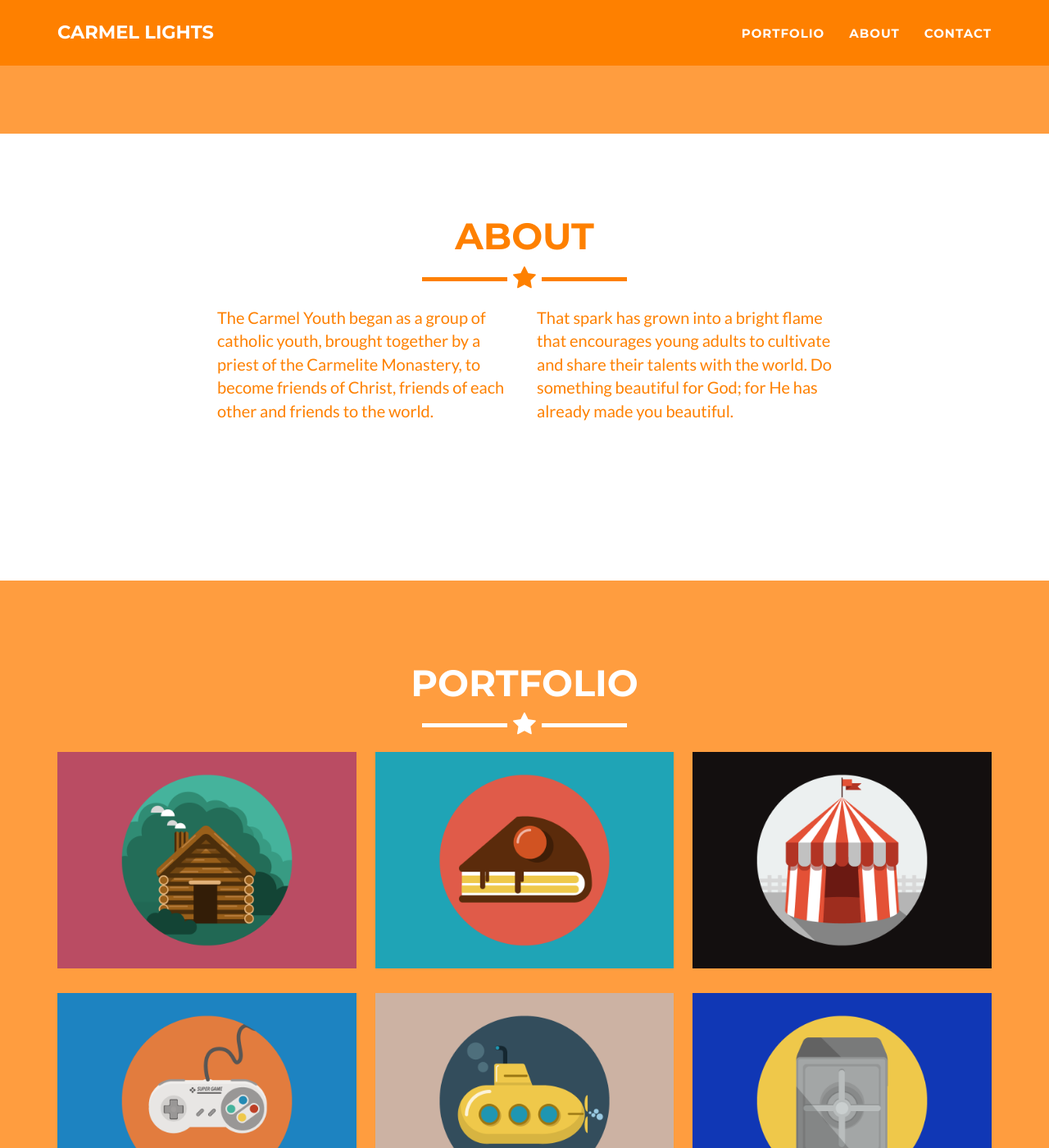
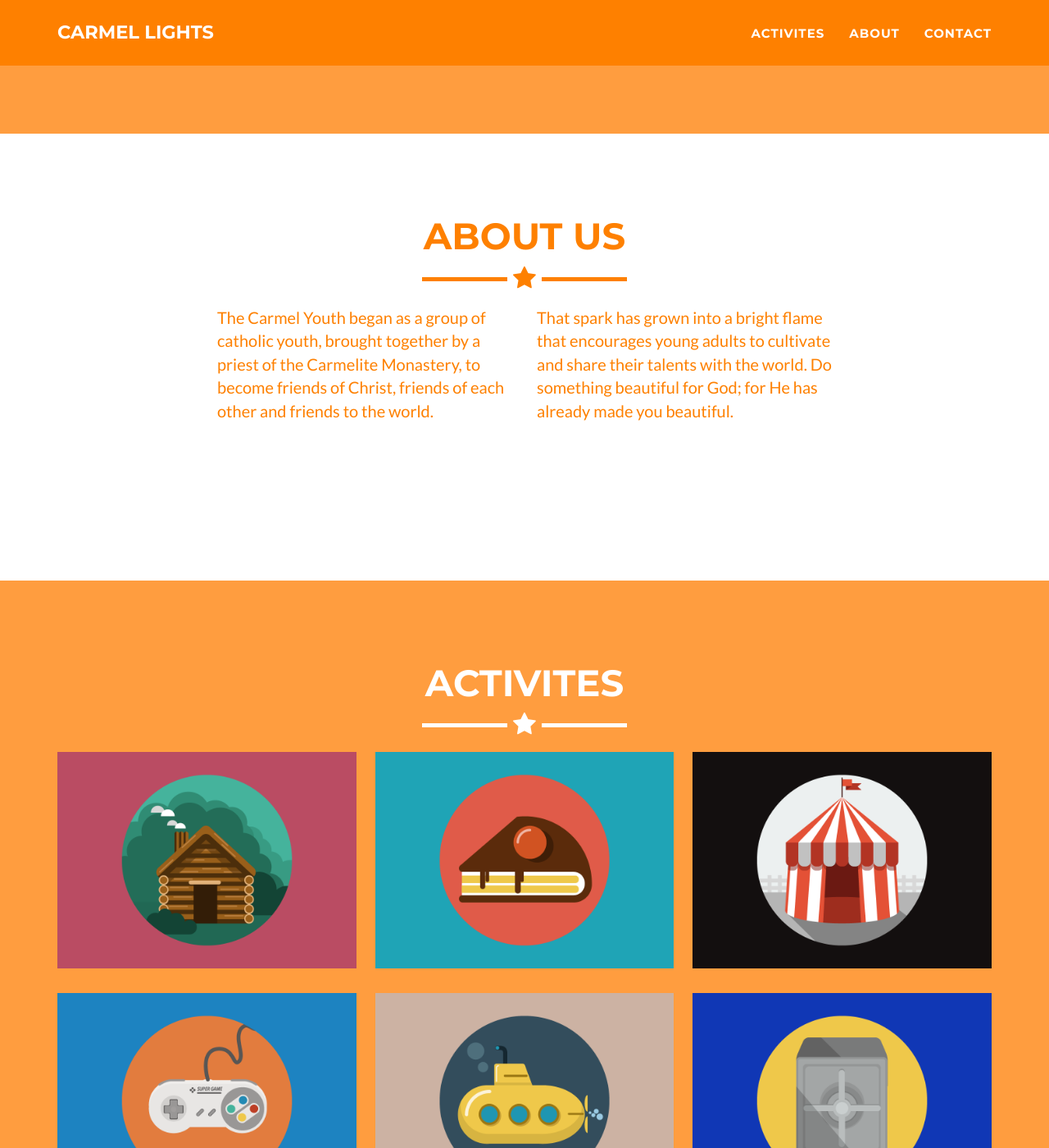
Before and after one commit to jeromelachaud/freelancer-theme, a Jekyll site: the page built from _posts/2014-07-18-project-1.markdown, in a window 1280 px wide and 1400 px high, scrolled down 612 px. Shown: the whole window at 82% size. Built offline with Jekyll 4.4.1, drawn with Linux system fonts in a browser that asks for light colours.

Commit message:
Fix some titles Make them more appropriate for a group. It feels too much like a resume

```diff
--- a/_includes/about.html
+++ b/_includes/about.html
@@ -3,7 +3,7 @@
         <div class="container">
             <div class="row">
                 <div class="col-lg-12 text-center">
-                    <h2>About</h2>
+                    <h2>About Us</h2>
                     <hr class="star-primary">
                 </div>
             </div>
--- a/_includes/contact.html
+++ b/_includes/contact.html
@@ -3,7 +3,7 @@
         <div class="container">
             <div class="row">
                 <div class="col-lg-12 text-center">
-                    <h2>Contact Me</h2>
+                    <h2>Contact Us</h2>
                     <hr class="star-primary">
                 </div>
             </div>
--- a/_includes/contact_disqus.html
+++ b/_includes/contact_disqus.html
@@ -3,7 +3,7 @@
        <div class="container">
            <div class="row">
                <div class="col-lg-12 text-center">
-                   <h2>Contact me</h2>
+                   <h2>Contact Us</h2>
                    <hr class="star-primary">
                </div>
            </div>
--- a/_includes/contact_static.html
+++ b/_includes/contact_static.html
@@ -3,7 +3,7 @@
 	<div class="container">
 		<div class="row">
 			<div class="col-lg-12 text-center">
-				<h2>Contact Me</h2>
+				<h2>Contact Us</h2>
 				<hr class="star-primary">
 			</div>
 		</div>
--- a/_includes/nav.html
+++ b/_includes/nav.html
@@ -19,7 +19,7 @@
                         <a href="#page-top"></a>
                     </li>
                     <li class="page-scroll">
-                        <a href="#portfolio">Portfolio</a>
+                        <a href="#portfolio">Activites</a>
                     </li>
                     <li class="page-scroll">
                         <a href="#about">About</a>
--- a/_includes/portfolio_grid.html
+++ b/_includes/portfolio_grid.html
@@ -4,7 +4,7 @@
         <div class="container portfolio-flex-grid">
             <div class="row">
                 <div class="col-lg-12 text-center">
-                    <h2>Portfolio</h2>
+                    <h2>Activites</h2>
                     <hr class="star-light">
                 </div>
             </div>
```
